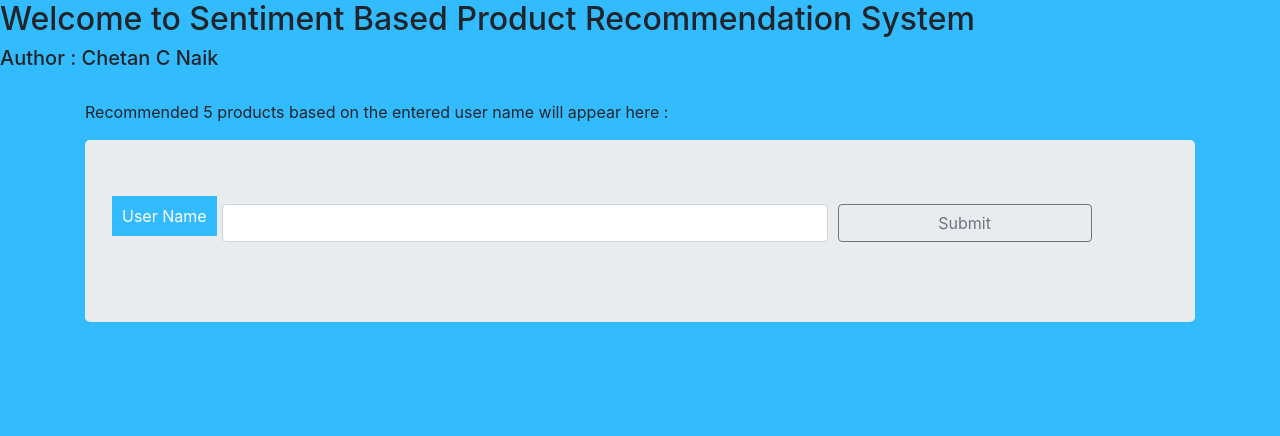
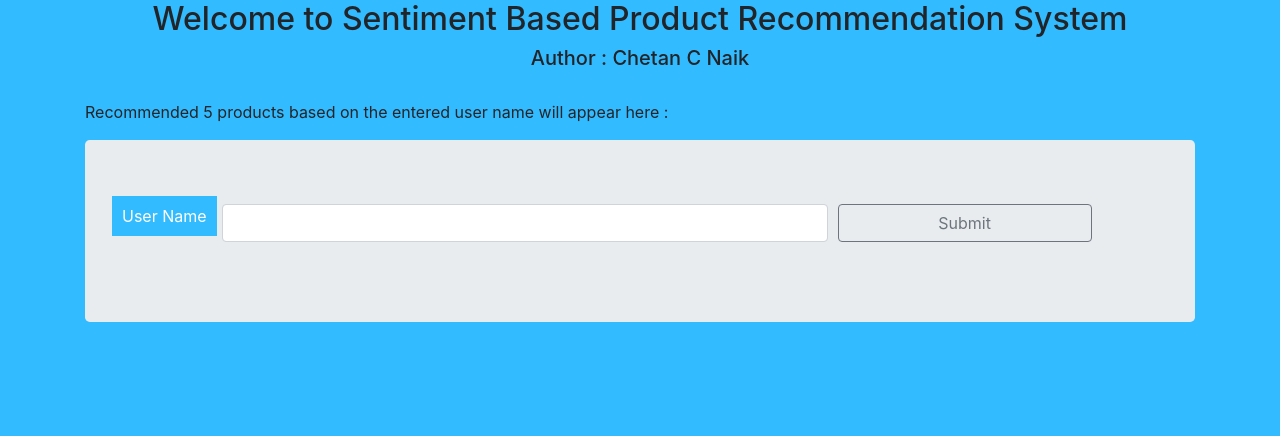
Before and after one commit to chetancnaik/SentimentBasedProductRecoSystem, a Flask app: page / in a window 1280 px wide. Shown: the top 436 px of the page. Run offline with Flask 2, Linux system fonts and the light colour scheme; parts of the project's set-up code (start-up, migrations or seed data) failed here and were passed over; some libraries are stand-ins or nearby versions.

Commit message:
Update index.html

```diff
--- a/templates/index.html
+++ b/templates/index.html
@@ -105,7 +105,7 @@
 
 </head>
 
-<body style="background-color:#33BBFF;>
+<body style="background-color:#33BBFF">
     <div class="text-center" >
         <h2> Welcome to Sentiment Based Product Recommendation System</h2>
 
```
